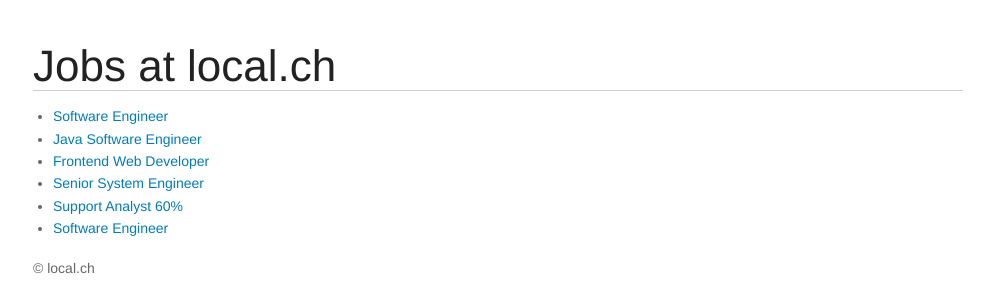
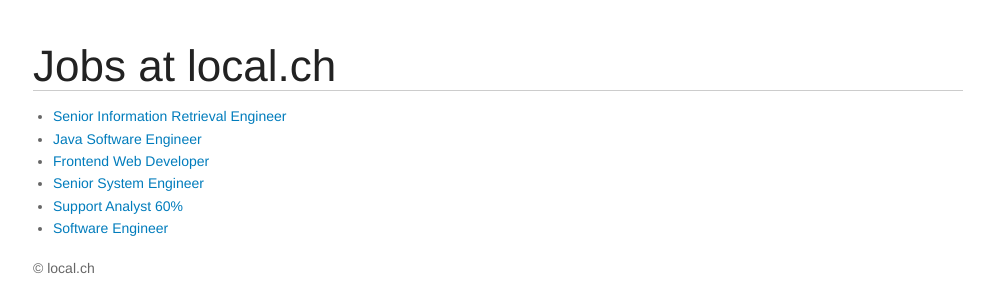
Before and after one commit to digideskio/local-ch.github.com, a Jekyll site: the page built from jobs.html, in a window 1280 px wide. Shown: the part 274-574 px from the top of the page, without its empty margins (142-1137 px from the left). Built offline with Jekyll 4.4.1, drawn with Linux system fonts in a browser that asks for light colours; nearby versions of some CDN libraries.

Commit message:
fixing degrees and other details

```diff
--- a/_posts/2013-02-18-java-ui-developer.html
+++ b/_posts/2013-02-18-java-ui-developer.html
@@ -29,7 +29,7 @@
     <h2>Desired Skills &amp; Experience</h2>
     <ul>
 			<li>Very strong Java expert knowledge</li>
-			<li>Flair for application Sensible to frontend usability issues and a strong will to provide the best and fastest service.</li>
+			<li>Sensible to frontend usability issues and a strong will to provide the best and fastest service.</li>
 			<li>Ideally 3+ years work experience as a java software engineer</li>
 			<li>Capability to work rapidly and efficiently in an unstructured environment</li>
 			<li>Ability to acquire information autonomously</li>
--- a/_posts/2013-02-18-senior-ir-engineer.html
+++ b/_posts/2013-02-18-senior-ir-engineer.html
@@ -1,8 +1,8 @@
 ---
 layout: responsive
-title: Software Engineer
+title: Senior Information Retrieval Engineer
 description: Software Engineer job opening at local.ch, Zürich, Switzerland
-keyword: local, engineer, ruby, rails, javascript
+keyword: local, engineer, information, retrieval
 nav: <p class="tagline">Find out more about <a href="/index.html">the team and the company</a>.</p>
 ---
 
```
Also changed, not shown: other parts of _posts/2013-02-18-senior-ir-engineer.html (+1 -1 lines).
